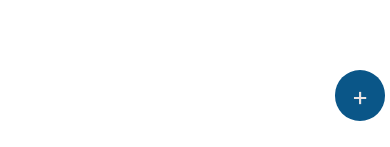
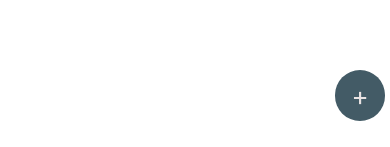
Before and after one commit to topcubatuhan00/TimeToCookMobil, a React Native app: screen / in a window 390 px wide. Shown: the part 694-841 px from the top of the page. Built offline with nearby package versions, Linux system fonts and the light colour scheme.

Commit message:
color update

```diff
--- a/src/App.style.js
+++ b/src/App.style.js
@@ -21,7 +21,7 @@ export default StyleSheet.create({
         borderRadius: 20,
     },
     addButonBottom: {
-        backgroundColor: '#0A5688',
+        backgroundColor: '#435B66',
         position: 'absolute',
         right: 0,
         bottom: 0,
```
